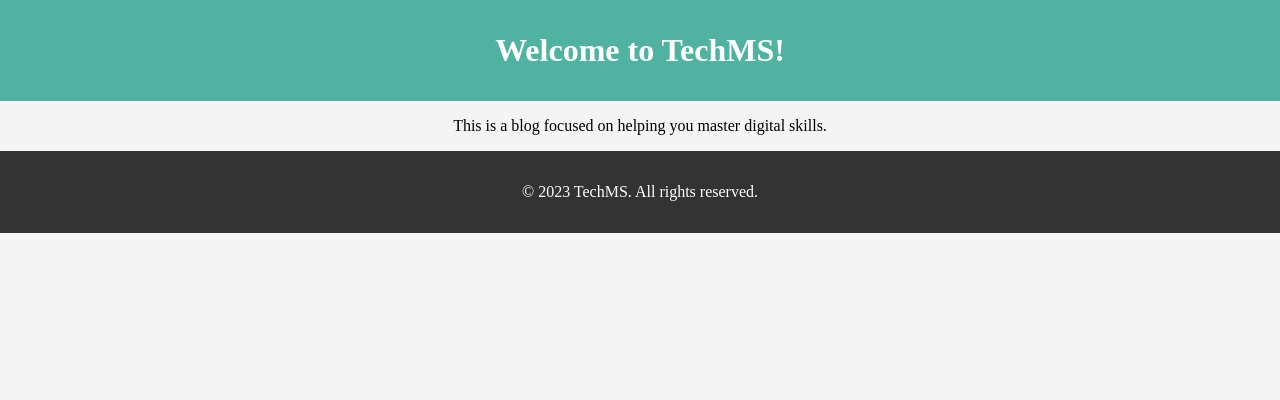
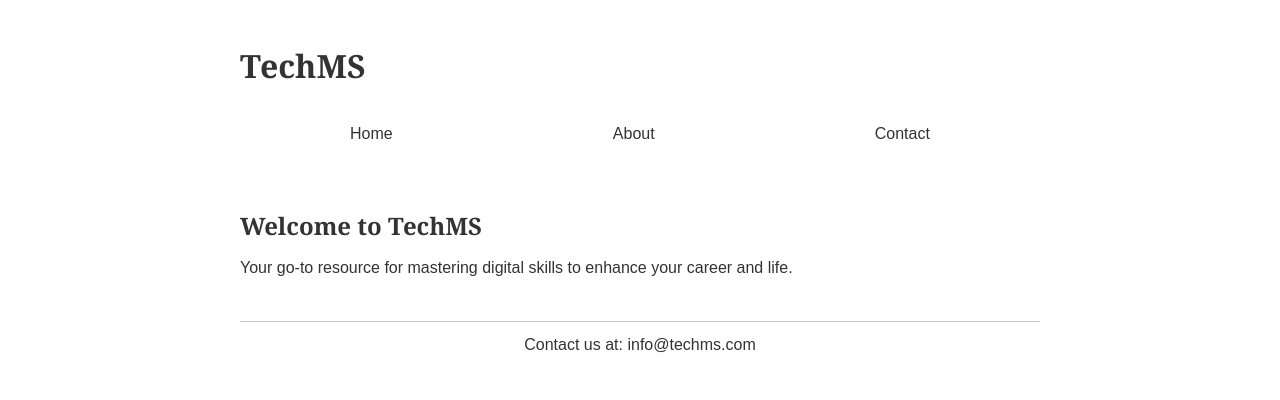
Before and after one commit to maikisb/TechMS, a plain HTML site: page public/index.html in a window 1280 px wide. Drawn offline with Linux system fonts and the light colour scheme.

Commit message:
Design improvements

```diff
--- a/public/index.html
+++ b/public/index.html
@@ -1,22 +1,40 @@
+
 <!DOCTYPE html>
-<html lang="en">
+<html>
 <head>
-    <meta name="viewport" content="width=device-width, initial-scale=1.0">
-    <meta charset="UTF-8">
-    <title>TechMS - Master Digital Skills</title>
+  <title>TechMS - Master Your Digital Skills</title>
+  <!-- Add your CSS link here -->
   <link rel="stylesheet" href="styles.css">
 </head>
 <body>
+
+  <!-- Header -->
   <header>
-        <h1>Welcome to TechMS!</h1>
+    <h1>TechMS</h1>
+    <nav>
+      <ul>
+        <li><a href="#">Home</a></li>
+        <li><a href="#">About</a></li>
+        <li><a href="#">Contact</a></li>
+      </ul>
+    </nav>
   </header>
+
+  <!-- Main Content -->
   <main>
-        <p>This is a blog focused on helping you master digital skills.
-        </p>
+    <article>
+      <h2>Welcome to TechMS</h2>
+      <p>Your go-to resource for mastering digital skills to enhance your career and life.</p>
+    </article>
   </main>
+
+  <!-- Footer -->
   <footer>
-        <p>© 2023 TechMS. All rights reserved.</p>
+    <p>Contact us at: info@techms.com</p>
   </footer>
+
+  <!-- Add your JS script here -->
   <script src="script.js"></script>
+
 </body>
 </html>
--- a/public/styles.css
+++ b/public/styles.css
@@ -1,58 +1,67 @@
-/* Reset some default browser styles */
-body, h1, p, header, main, footer {
+
+/* Reset some default browser styling */
+body, h1, h2, h3, p, ul, li {
     margin: 0;
     padding: 0;
 }
 
-/* Add a background color to the page */
 body {
-    background-color: #f4f4f4;
+    font-family: 'Arial', sans-serif; /* A simple and widely supported font for body text */
+    line-height: 1.6;
+    color: #333; /* Dark gray color for most text */
+    max-width: 800px;
+    margin: 0 auto;
+    padding: 20px;
 }
 
-/* Style the header */
-header {
-    background-color: #50b3a2;
-    color: white;
-    text-align: center;
-    padding: 1em;
+header, nav, main, footer {
+    padding: 20px 0;
 }
 
-/* Style the main content */
-main {
-    padding: 1em;
-    text-align: center;
+h1, h2 {
+    font-family: 'Georgia', serif; /* A complementary font for headings */
+    margin-bottom: 10px;
 }
 
-/* Style the footer */
-footer {
-    background-color: #333;
-    color: white;
-    text-align: center;
-    padding: 1em 0;
+nav ul {
+    display: flex;
+    justify-content: space-around;
+    list-style-type: none;
 }
 
-@media only screen and (max-width: 600px) {
-    /* Add your mobile-specific styles here */
+nav a {
+    text-decoration: none;
+    color: #333;
+    transition: color 0.3s;
 }
 
-/* Media Query for Screens Larger than 600px */
-@media only screen and (min-width: 600px) {
-  header, footer {
-    padding: 2em;
-  }
+nav a:hover {
+    color: #007BFF; /* A simple hover effect for links */
 }
 
-/* Flexible Grids */
-main {
-  width: 100%;
-  max-width: 1200px;
-  margin: auto;
+footer {
+    text-align: center;
+    margin-top: 20px;
+    border-top: 1px solid #ccc;
+    padding-top: 10px;
 }
 
-/* Use Relative Units */
-body {
-  font-size: 16px;
+/* Responsive styling */
+@media screen and (max-width: 768px) {
+    body {
+        padding: 10px;
+    }
+
+    header, nav, main, footer {
+        padding: 15px 0;
+    }
+
+    nav ul {
+        flex-direction: column;
+        align-items: center;
+    }
+
+    nav ul li {
+        margin-bottom: 10px;
+    }
 }
-h1 {
-  font-size: 2em;  /* 32px */
-}
```
Lines whose indentation alone changed are shown as unchanged.
